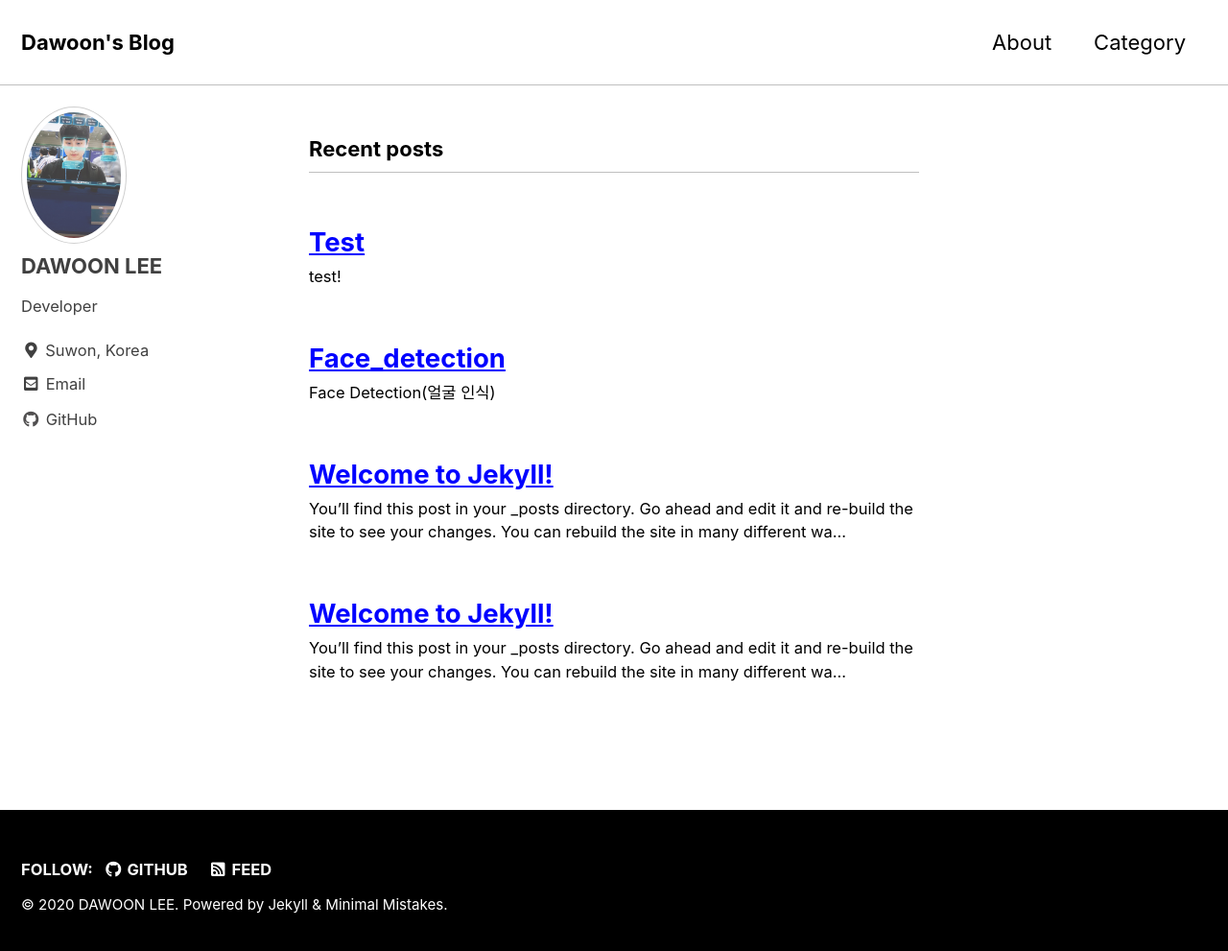
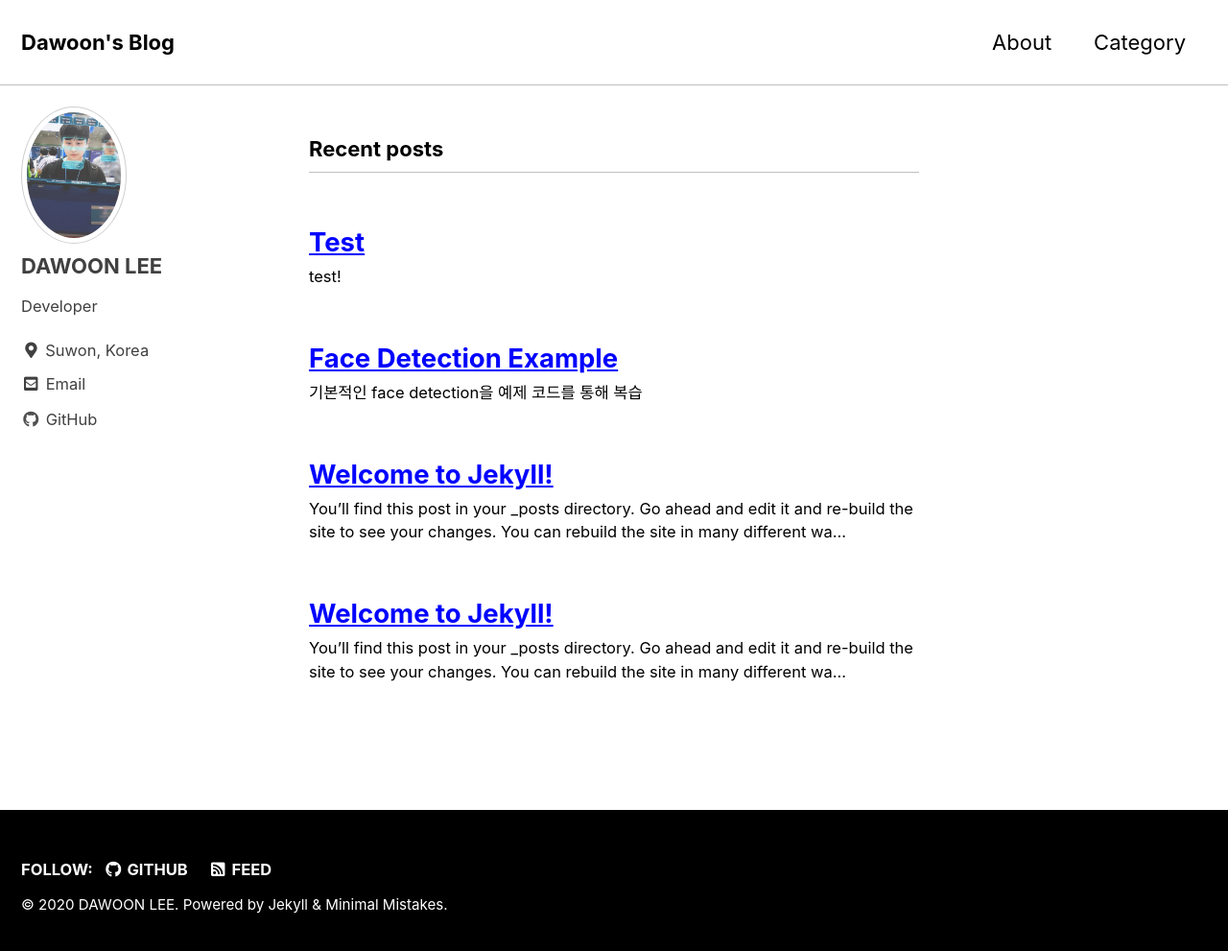
Before and after one commit to rhdrlvnd/rhdrlvnd.github.io, a Jekyll site: the page built from index.html, in a window 1280 px wide and 999 px high. Shown: the top 991 px of the window at 96% size. Built offline with Jekyll 4.4.1, drawn with Linux system fonts in a browser that asks for light colours; cached includes are drawn as plain includes; the list of posts is cut into pages by our own code.

Commit message:
Update 2020-12-23-face_detection.md

```diff
--- a/_posts/AI/2020-12-23-face_detection.md
+++ b/_posts/AI/2020-12-23-face_detection.md
@@ -1,3 +1,14 @@
+---
+title:  Face Detection Example
+excerpt: 기본적인 face detection을 예제 코드를 통해 복습
+search: true
+categories:
+  - AI
+tags:
+  - AI
+last_modified_at: 2020-12-23T19:00:00+09:00
+---
+
 ## Face Detection(얼굴 인식)
 
 기본적인 face detection을 예제 코드를 통해 복습!
```
